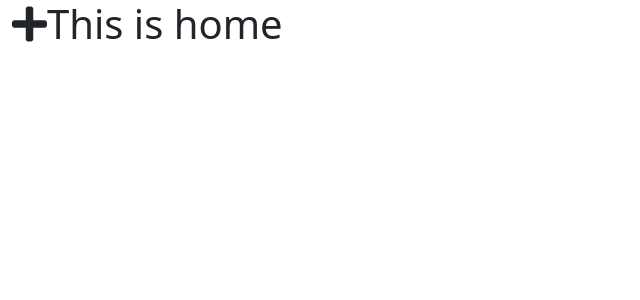
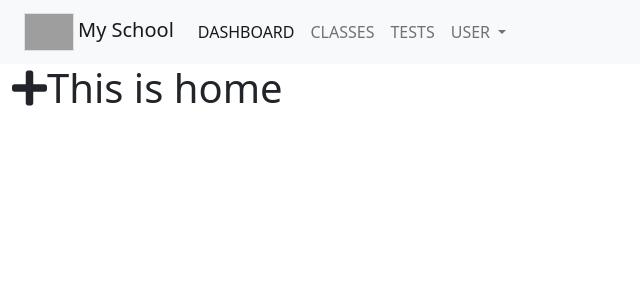
Before and after one commit to DevelopJKong/php-school-system, a PHP site: page /schoolSystem/ in a window 1280 px wide. Shown: the top 300 px of the page, without its empty margins (0-640 px from the left). Run offline with PHP 8.4, Linux system fonts and the light colour scheme; some libraries are stand-ins or nearby versions; grey boxes are pictures that could not be loaded.

```diff
--- a/private/controllers/Login.php
+++ b/private/controllers/Login.php
@@ -1,6 +1,6 @@
 <?php
 /**
- * home controller
+ * Login controller
  */
 
 class Login extends Controller
--- a/private/controllers/Signup.php
+++ b/private/controllers/Signup.php
@@ -1,6 +1,6 @@
 <?php
 /**
- * home controller
+ * Signup controller
  */
 
 class Signup extends Controller
--- a/private/core/config.php
+++ b/private/core/config.php
@@ -1,3 +1,4 @@
 <?php
 
 define('ROOT','http://localhost/schoolSystem/public');
+define('ASSETS','http://localhost/schoolSystem/public/assets');
--- a/private/views/home.view.php
+++ b/private/views/home.view.php
@@ -1,4 +1,5 @@
 <?php $this->view('includes/header') ?>
+<?php $this->view('includes/nav')?>
 <div class="container-fluid">
     <h1><i class="fa fa-plus"></i>This is home</h1>
 </div>
--- a/private/views/includes/footer.view.php
+++ b/private/views/includes/footer.view.php
@@ -1,3 +1,4 @@
+<script src="assets/bootstrap.min.js"></script>
 </div>
 
 </body>
--- /dev/null
+++ b/private/views/includes/nav.view.php
@@ -0,0 +1,45 @@
+<style>
+    nav ul li a:hover {
+        background-color:gray;
+        color:white !important;
+    }
+</style>
+
+<nav class="navbar navbar-expand-lg navbar-light bg-light p-2">
+    <div class="container-fluid">
+        <a class="navbar-brand" href="#">
+            <img src="https://i.imgur.com/dtuN6qr.png"
+                 class="border mx-1"
+                 style="width:50px;"/>My School
+        </a>
+        <button class="navbar-toggler" type="button" data-bs-toggle="collapse" data-bs-target="#navbarNavDropdown"
+                aria-controls="navbarNavDropdown" aria-expanded="false" aria-label="Toggle navigation">
+            <span class="navbar-toggler-icon"></span>
+        </button>
+        <div class="collapse navbar-collapse" id="navbarNavDropdown">
+            <ul class="navbar-nav">
+                <li class="nav-item active">
+                    <a class="nav-link active"  href="#">DASHBOARD</a>
+                </li>
+                <li class="nav-item">
+                    <a class="nav-link" href="#">CLASSES</a>
+                </li>
+                <li class="nav-item">
+                    <a class="nav-link" href="#">TESTS</a>
+                </li>
+                <li class="nav-item dropdown">
+                    <a class="nav-link dropdown-toggle" href="#" id="navbarDropdownMenuLink" role="button"
+                       data-bs-toggle="dropdown" aria-expanded="false">
+                       USER
+                    </a>
+                    <ul class="dropdown-menu" aria-labelledby="navbarDropdownMenuLink">
+                        <li><a class="dropdown-item" href="#">Profile</a></li>
+                        <li><a class="dropdown-item" href="#">Dashboard</a></li>
+                        <div class="dropdown-divider"></div>
+                        <li><a class="dropdown-item" href="#">Logout</a></li>
+                    </ul>
+                </li>
+            </ul>
+        </div>
+    </div>
+</nav>
--- a/private/views/login.view.php
+++ b/private/views/login.view.php
@@ -1,6 +1,6 @@
 <?php $this->view('includes/header') ?>
-<div class="container-fluid">
-    <div class="m-auto shadow rounded"
+<div class="container-fluid my-5">
+    <div class="mr-4 p-4 m-auto shadow rounded"
          style="margin-top:50px; width:100%; max-width:310px; padding:30px; ">
         <h2 style="text-align:center;">My School</h2>
         <img src="https://source.unsplalsh.com/random" class="border border-primary d-block mx-auto rounded-circle"
--- a/private/views/signup.view.php
+++ b/private/views/signup.view.php
@@ -1,6 +1,6 @@
 <?php $this->view('includes/header') ?>
-<div class="container-fluid">
-    <div class="m-auto shadow rounded"
+<div class="container-fluid my-4">
+    <div class=" m-auto shadow rounded"
          style="margin-top:50px; width:100%; max-width:310px; padding:30px; ">
         <h2 style="text-align:center;">My School</h2>
         <img src="https://source.unsplalsh.com/random/1" class="border border-primary d-block mx-auto rounded-circle"
```
Also changed, not shown: private/controllers/Profile.php (added, +12 -0 lines), private/views/includes/crumbs.view.php (added, +7 -0 lines), private/views/profile.view.php (added, +27 -0 lines), private/controllers/Home.php (renamed from private/controllers/home.php), private/controllers/Students.php (renamed from private/controllers/students.php), public/assets/female.jpg (added), public/assets/male.jpg (added).
